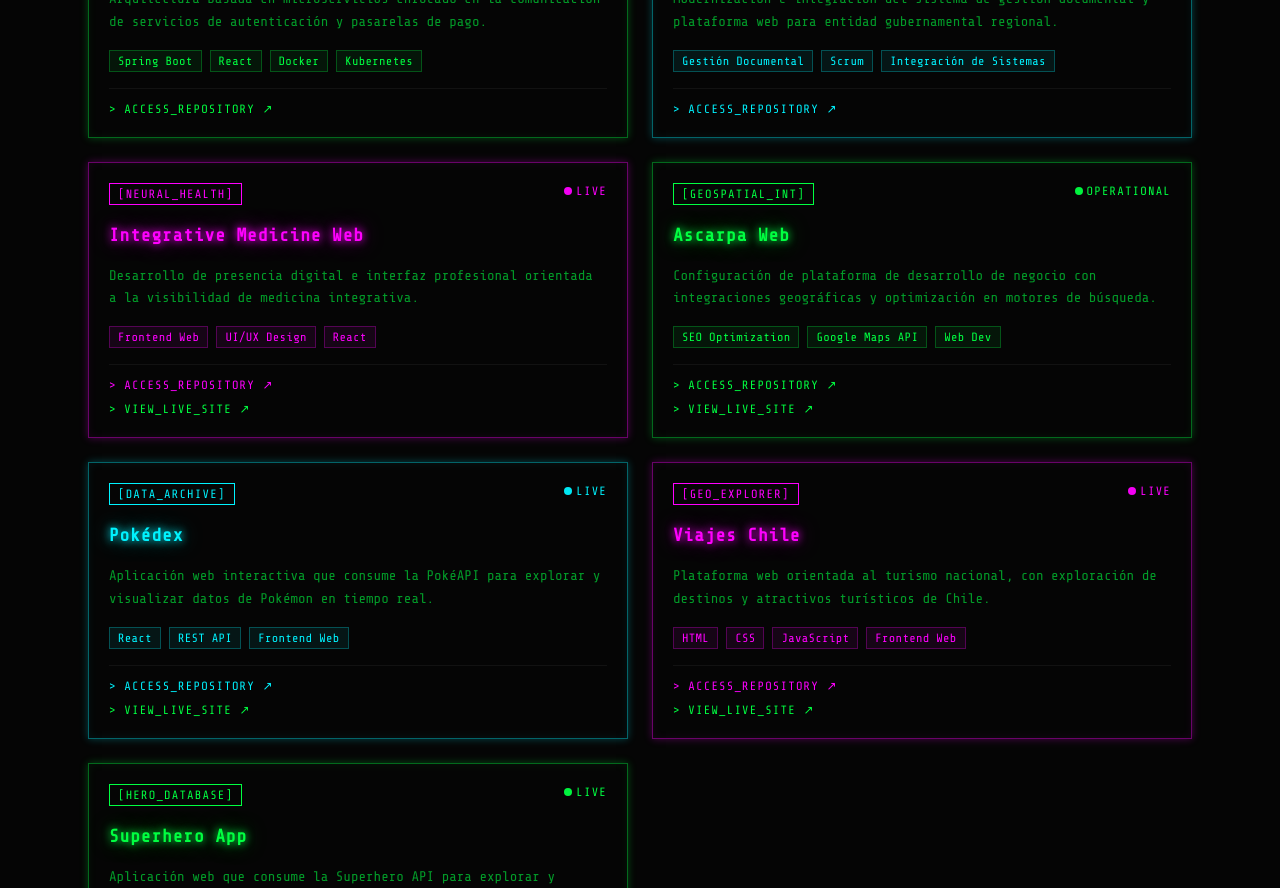
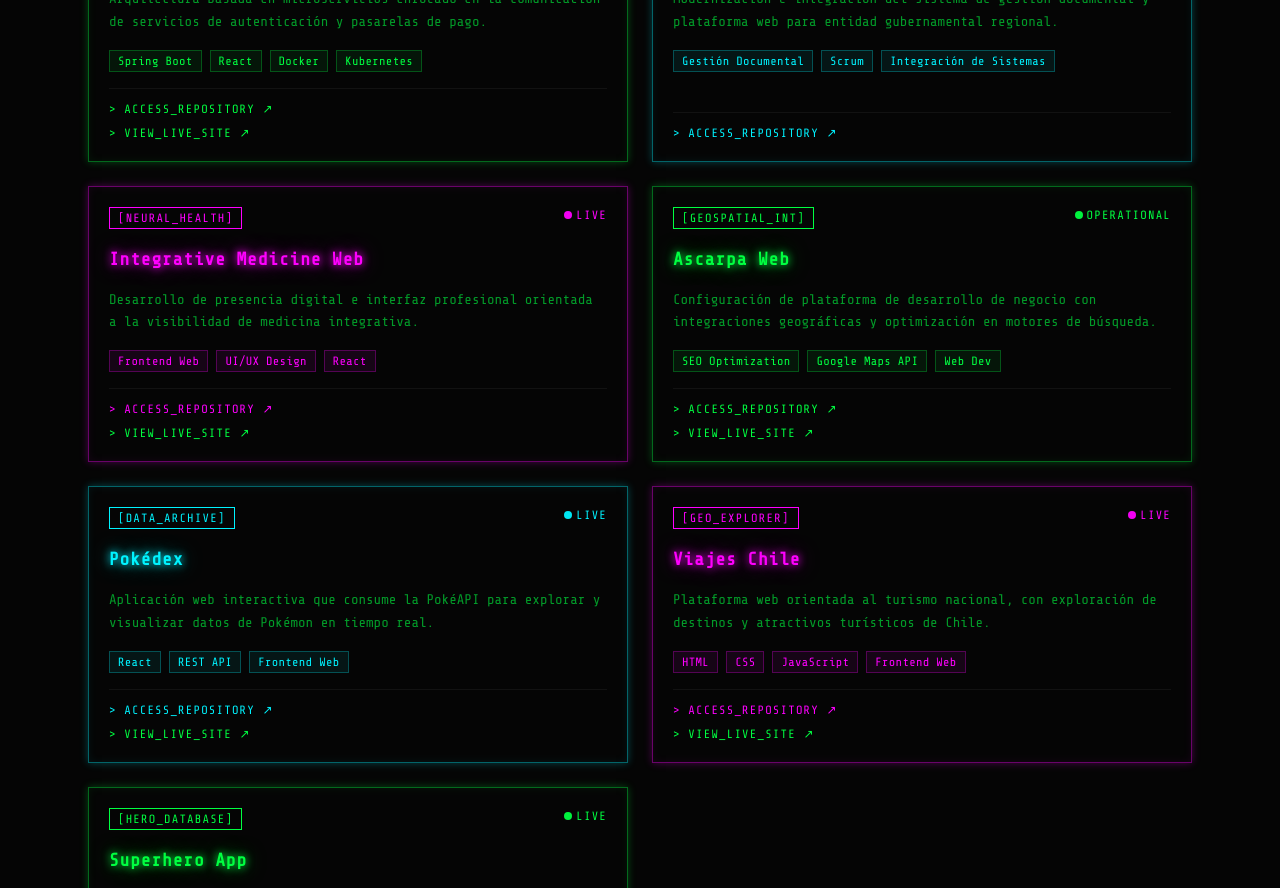
Before and after one commit to GOSUGING/portafolio, a React (Vite) app: page / in a window 1280 px wide. Shown: the part 1140-2028 px from the top of the page. Built offline with nearby package versions, Linux system fonts and the light colour scheme.

Commit message:
feat: add live site link to Level-Up project

```diff
--- a/src/components/Projects.jsx
+++ b/src/components/Projects.jsx
@@ -8,6 +8,7 @@ const PROJECTS = [
     status: 'ACTIVE',
     color: 'green',
     github: 'https://github.com/GOSUGING/levelup-v3-s3-aws',
+    live: 'https://gosuging.github.io/levelup-v3-s3-aws/',
   },
   {
     tag: '[GOV_DATABASE]',
```
